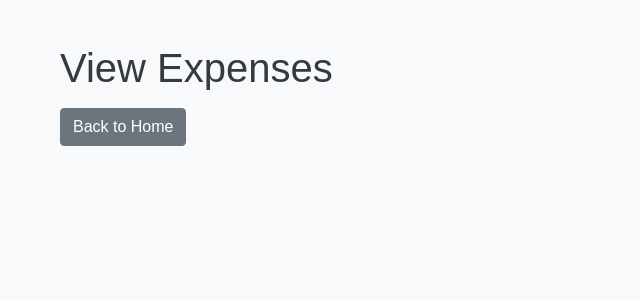
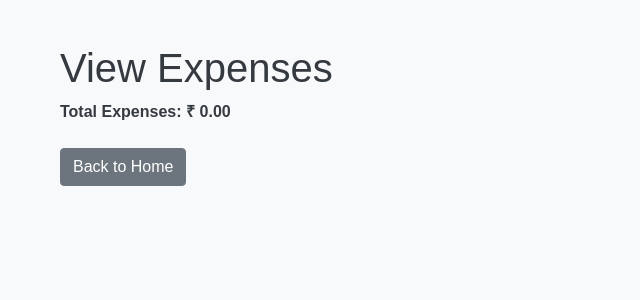
Before and after one commit to ehteshamul51haque/CapStoneProject, a Flask app: page /view_expenses in a window 1280 px wide. Shown: the part 56-356 px from the top of the page, without its empty margins (0-640 px from the left). Run offline with Flask 3, Linux system fonts and the light colour scheme; the visitor is signed in with stand-in values (Sample User, id 1); some libraries are stand-ins or nearby versions.

Commit message:
Added View Total Expense for User

```diff
--- a/app.py
+++ b/app.py
@@ -85,8 +85,11 @@ def add_expense():
 @login_required
 def view_expenses():
     # expenses = Expense.query.all()
+    user_id = session['user_id']
+    user_expenses = UserExpense.query.filter_by(user_id=user_id).all()
+    total_expense = sum(user_expense.amount_owed for user_expense in user_expenses)
     expenses = Expense.query.join(UserExpense).filter(UserExpense.user_id == session['user_id']).all()
-    return render_template('view_expenses.html', expenses=expenses)
+    return render_template('view_expenses.html', expenses=expenses,total_expense=total_expense)
 
 @app.route('/delete_expense/<int:expense_id>', methods=['POST'])
 @login_required
--- a/templates/view_expenses.html
+++ b/templates/view_expenses.html
@@ -4,6 +4,7 @@
 
 {% block content %}
 <h1>View Expenses</h1>
+<p><strong>Total Expenses: ₹ {{ "{:,.2f}".format(total_expense) }}</strong></p>
 <div class="row">
     {% for expense in expenses %}
     <div class="col-md-4 mb-3">
```
